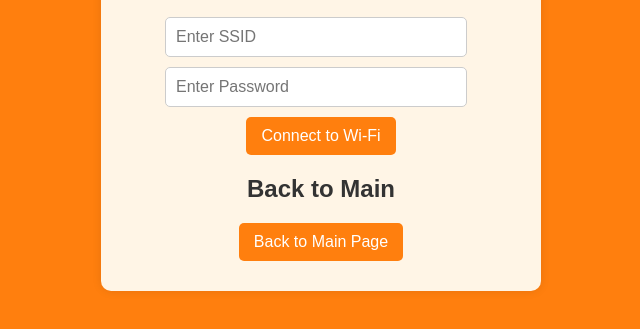
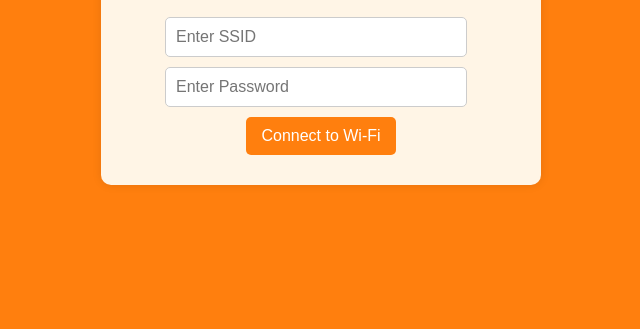
Before and after one commit to allansomensi/esp-bttf-clock-rs, a plain HTML site: page src/view/captive_portal.html in a window 1280 px wide. Shown: the part 159-488 px from the top of the page, without its empty margins (319-959 px from the left). Drawn offline with Linux system fonts and the light colour scheme.

Commit message:
fix(view): :fire: Remove unnecessary `Back to Main` section

```diff
--- a/src/view/captive_portal.html
+++ b/src/view/captive_portal.html
@@ -79,11 +79,6 @@
         <div class="row">
             <button onclick="connectWiFi()">Connect to Wi-Fi</button>
         </div>
-
-        <h2>Back to Main</h2>
-        <div class="row">
-            <button onclick="window.location.href='/'">Back to Main Page</button>
-        </div>
     </div>
 
     <script>
```
